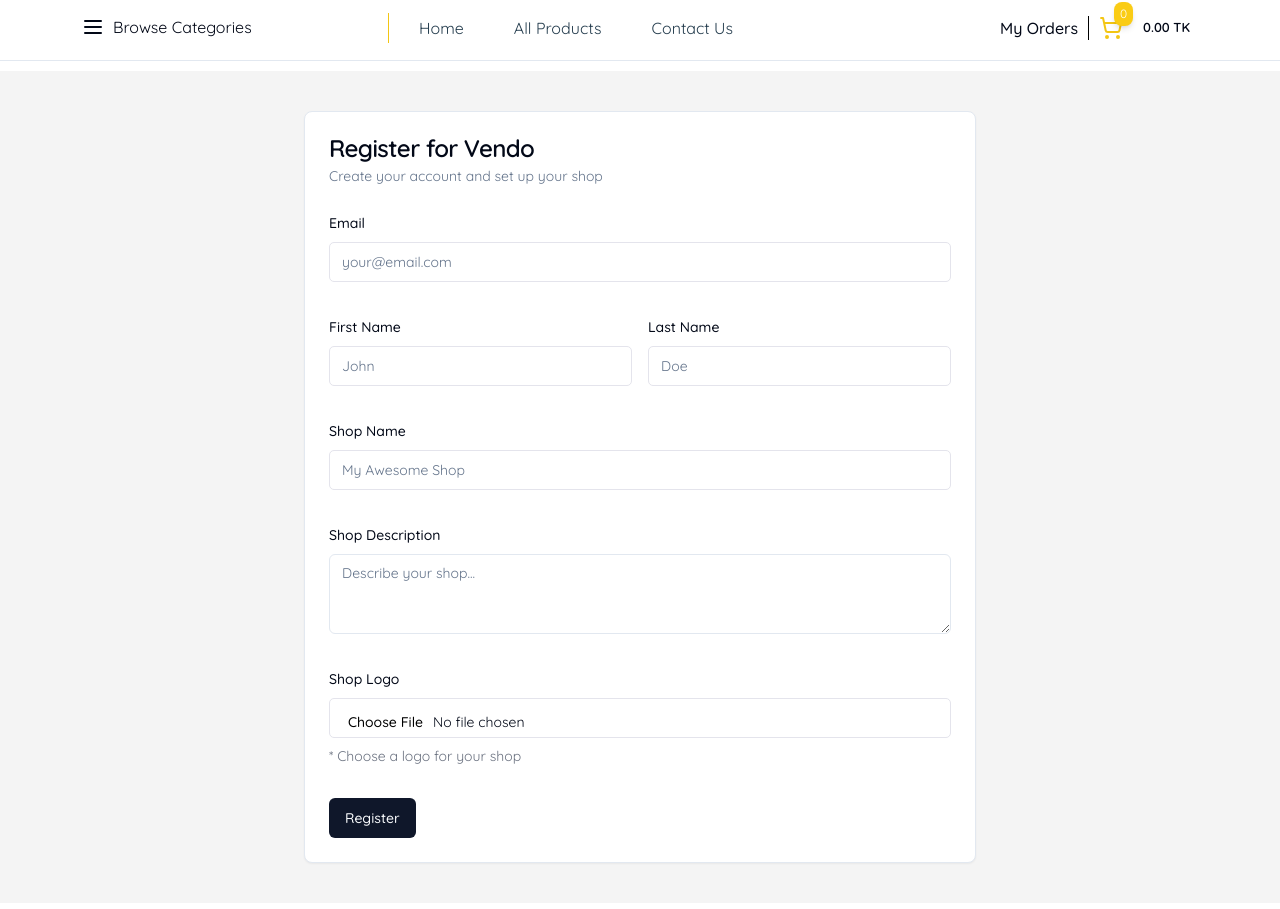
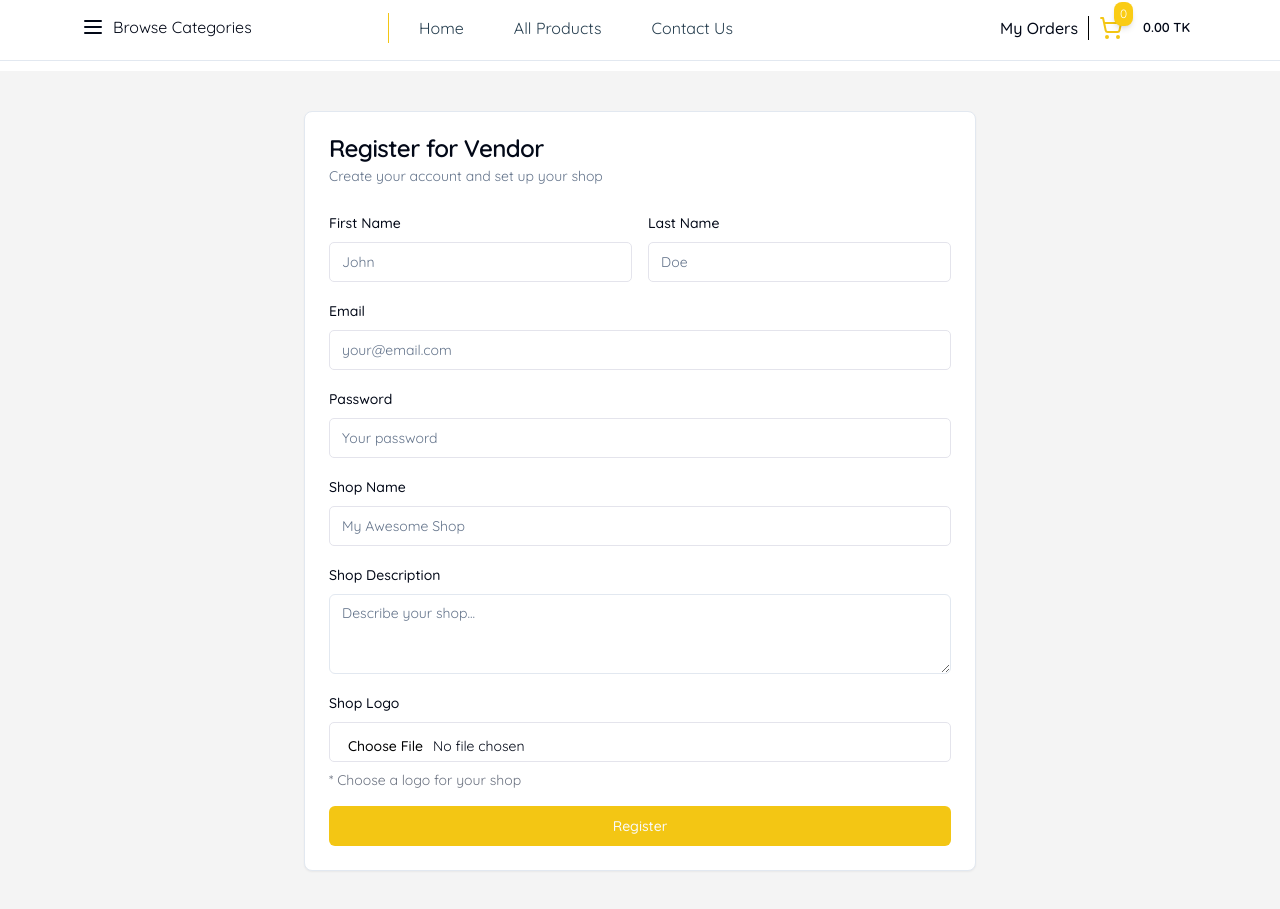
Before and after one commit to sakibsarkar/next-commerce-frontend, a Next.js app: page /register/vendor in a window 1280 px wide. Shown: the part 139-1048 px from the top of the page. Built offline with nearby package versions, Linux system fonts and the light colour scheme; no server answers.

Commit message:
feat: Vendor register form

```diff
--- a/src/app/(pages)/register/vendor/page.tsx
+++ b/src/app/(pages)/register/vendor/page.tsx
@@ -13,6 +13,7 @@
 import { Textarea } from "@/components/ui/textarea";
 import { useRegisterCustomerMutation } from "@/redux/features/auth/auth.api";
 import { setToken, setUser } from "@/redux/features/auth/auth.slice";
+import { useCreateShopMutation } from "@/redux/features/shop/shop.api";
 import { useUploadSingleFileMutation } from "@/redux/features/upload/upload.api";
 import { ErrorMessage, Field, Form, Formik } from "formik";
 import Image from "next/image";
@@ -25,6 +26,7 @@
   email: "",
   first_name: "",
   last_name: "",
+  password: "",
   shop_name: "",
   shop_description: "",
 };
@@ -36,6 +38,9 @@
   last_name: Yup.string().required("Last Name is required"),
   shop_name: Yup.string().required("Shop Name is required"),
   shop_description: Yup.string().required("Shop Description is required"),
+  password: Yup.string()
+    .min(8, "* Password must be at least 8 characters long")
+    .required("* Password is required"),
 });
 
 type TFormValues = typeof initialValues;
@@ -46,10 +51,16 @@
 
   const [uploadSingle] = useUploadSingleFileMutation();
   const [register, { isLoading }] = useRegisterCustomerMutation();
+  const [creatShop, { isLoading: shopLoading }] = useCreateShopMutation();
 
   const dispatch = useDispatch();
 
   const handleSubmit = async (values: TFormValues) => {
+    if (isLoading || shopLoading) {
+      toast.error("Please wait...");
+      return;
+    }
+
     if (!logo) {
       toast.error("Failed to add image, try another image");
       return;
@@ -57,15 +68,41 @@
 
     const toastId = toast.loading("Please wait...");
     try {
-      const { data } = await register(values);
+      const registerPayload = {
+        first_name: values.first_name,
+        last_name: values.last_name,
+        email: values.email,
+        password: values.password,
+        role: "VENDOR",
+      };
+      const res = await register(registerPayload);
+
+      const data = res?.data || {};
+      const error = res?.error as any;
+
       if (!data) {
         return toast.error("Something went wrong");
       }
-      if (!data.success) {
-        return toast.error(data.message);
+      if (!data.success || error) {
+        return toast.error(error?.data?.message || "Something went wrong");
       }
-      dispatch(setUser({ user: data?.data?.result||{} }));
+      dispatch(setUser({ user: data?.data?.result || {} }));
       dispatch(setToken(data?.data?.accessToken || ""));
+
+      const form = new FormData();
+      form.append("file", logo);
+
+      const { data: imgData } = await uploadSingle(form);
+      const url = imgData?.data || "";
+
+      const shopPayload = {
+        name: values.shop_name,
+        description: values.shop_description,
+        logo: url,
+      };
+      await creatShop(shopPayload);
+      toast.success("Successfully registered");
+      router.push("/dashboard/vendor");
     } catch (error) {
       console.log(error);
 
@@ -88,7 +125,7 @@
     <div className="container mx-auto py-10">
       <Card className="max-w-2xl mx-auto">
         <CardHeader>
-          <CardTitle>Register for Vendo</CardTitle>
+          <CardTitle>Register for Vendor</CardTitle>
           <CardDescription>
             Create your account and set up your shop
           </CardDescription>
@@ -100,21 +137,7 @@
             onSubmit={handleSubmit}
           >
             {({ setFieldValue }) => (
-              <Form className="space-y-8">
-                <div className="space-y-2">
-                  <Label htmlFor="email">Email</Label>
-                  <Field
-                    as={Input}
-                    id="email"
-                    name="email"
-                    placeholder="your@email.com"
-                  />
-                  <ErrorMessage
-                    name="email"
-                    component="p"
-                    className="text-sm text-red-500"
-                  />
-                </div>
+              <Form className="space-y-4">
                 <div className="grid grid-cols-2 gap-4">
                   <div className="space-y-2">
                     <Label htmlFor="first_name">First Name</Label>
@@ -144,6 +167,35 @@
                       className="text-sm text-red-500"
                     />
                   </div>
+                </div>
+                <div className="space-y-2">
+                  <Label htmlFor="email">Email</Label>
+                  <Field
+                    as={Input}
+                    id="email"
+                    name="email"
+                    placeholder="your@email.com"
+                  />
+                  <ErrorMessage
+                    name="email"
+                    component="p"
+                    className="text-sm text-red-500"
+                  />
+                </div>
+                <div className="space-y-2">
+                  <Label htmlFor="Password">Password</Label>
+                  <Field
+                    as={Input}
+                    id="password"
+                    name="password"
+                    type="password"
+                    placeholder="Your password"
+                  />
+                  <ErrorMessage
+                    name="password"
+                    component="p"
+                    className="text-sm text-red-500"
+                  />
                 </div>
                 <div className="space-y-2">
                   <Label htmlFor="shop_name">Shop Name</Label>
@@ -189,6 +241,7 @@
                     id="logo"
                     type="file"
                     accept="image/*"
+                    required={true}
                     onChange={handleImageUpload}
                     className="cursor-pointer"
                   />
@@ -196,7 +249,9 @@
                     * Choose a logo for your shop
                   </p>
                 </div>
-                <Button type="submit">Register</Button>
+                <Button type="submit" className="w-full bg-main">
+                  Register
+                </Button>
               </Form>
             )}
           </Formik>
--- a/src/redux/features/shop/shop.api.ts
+++ b/src/redux/features/shop/shop.api.ts
@@ -1,5 +1,5 @@
 import { api } from "@/redux/api/appSlice";
-import { IShopInfo } from "@/types/shop";
+import { IShop, IShopInfo } from "@/types/shop";
 
 const shopInfoApi = api.injectEndpoints({
   endpoints: (builder) => ({
@@ -20,9 +20,25 @@
           method: "PATCH",
         };
       },
-      invalidatesTags: ["shop","follow"],
+      invalidatesTags: ["shop", "follow"],
+    }),
+    createShop: builder.mutation<
+      { data: IShopInfo },
+      Pick<IShop, "name" | "logo" | "description">
+    >({
+      query: (payload) => {
+        return {
+          url: `/shop/create`,
+          method: "POST",
+          body: payload,
+        };
+      },
+      invalidatesTags: ["shop"],
     }),
   }),
 });
-export const { useGetShopInfoByIdQuery, useToggleShopFollowingMutation } =
-  shopInfoApi;
+export const {
+  useGetShopInfoByIdQuery,
+  useToggleShopFollowingMutation,
+  useCreateShopMutation,
+} = shopInfoApi;
```
